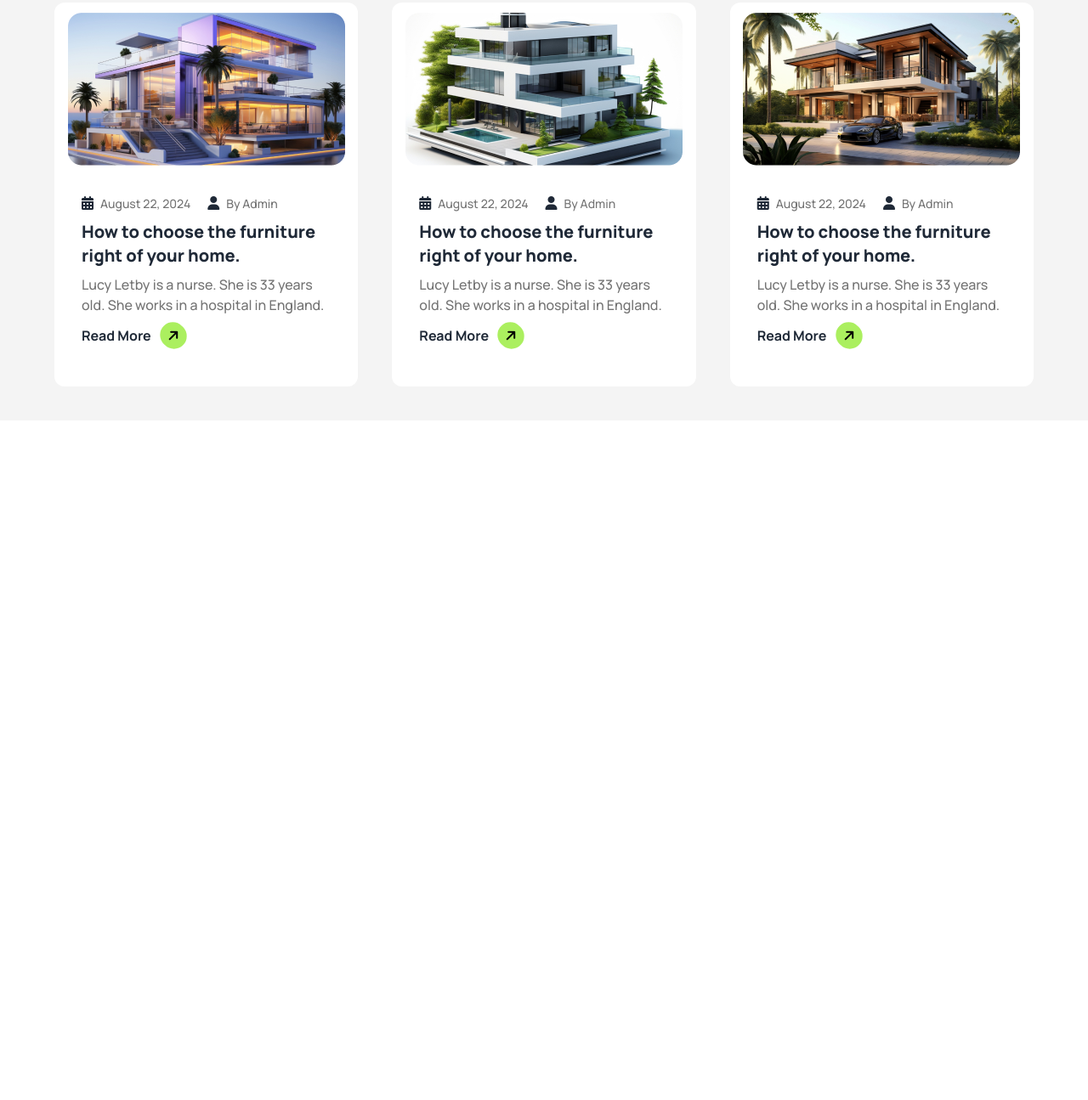
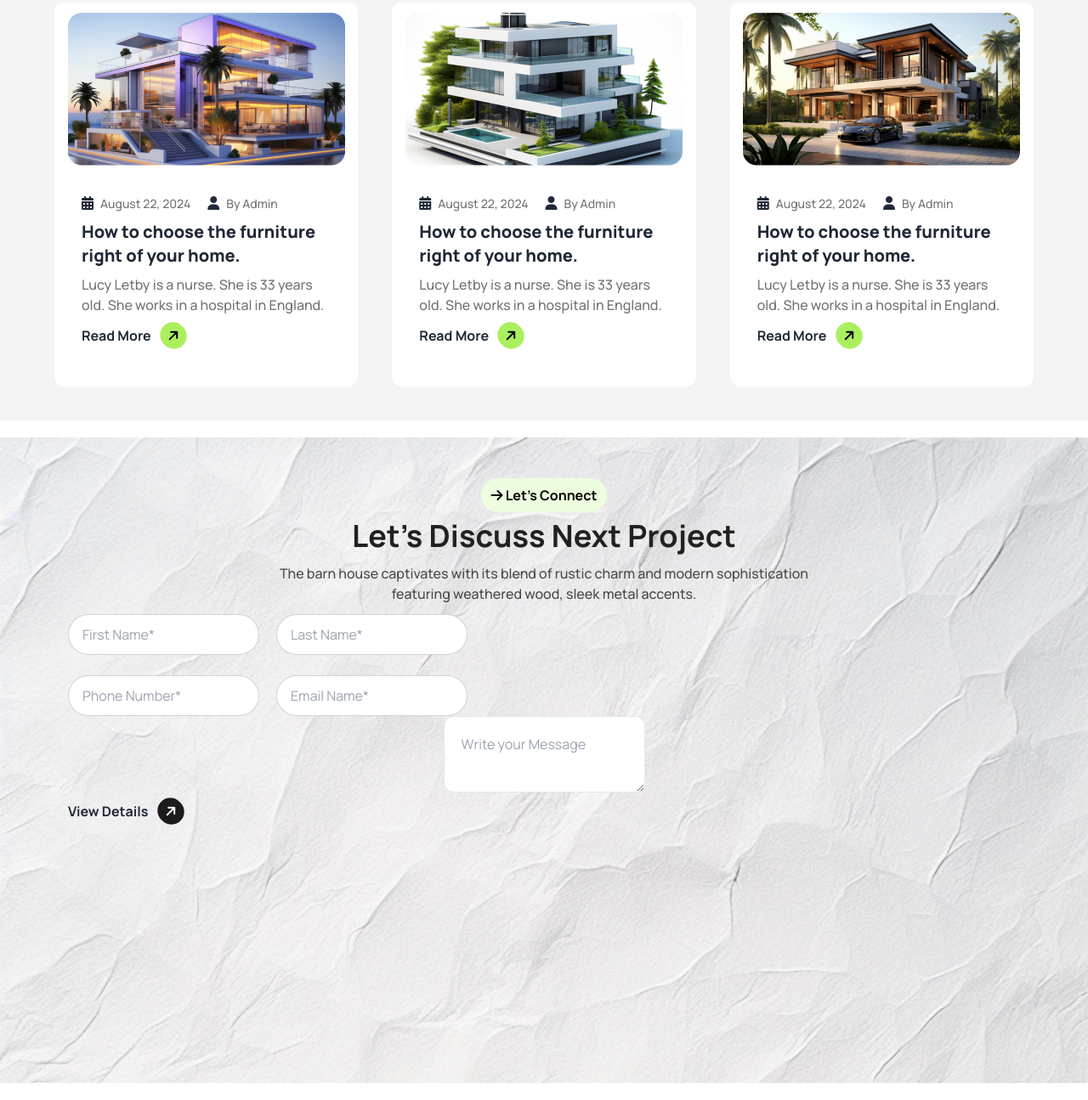
Before and after one commit to 09mehed/assignment-3, a plain HTML site: page index.html in a window 1280 px wide. Shown: the part 3172-4467 px from the top of the page at 85% size. Before the commit the page ends 3667 px from the top, so only its background shows below. Drawn offline with nearby package versions, Linux system fonts and the light colour scheme.

Commit message:
form area complete

```diff
--- a/index.html
+++ b/index.html
@@ -25,6 +25,7 @@
               },
               backgroundImage: {
                 about: 'url("./assets/Vector.png")',
+                form: 'url("./assets/bg.jpg")',
               }
             }
           }
@@ -393,6 +394,50 @@
       </div>
     </section>
 
+    <!-- contact form section start -->
+
+    <section class="py-5">
+      <div class="h-[95vh] bg-form bg-no-repeat bg-cover text-center">
+        <div class="py-10 container mx-auto lg:px-20 px-3">
+          <div class="text-center">
+            <button class="bg-[#EEFCDF] text-black rounded-full py-2 px-3 my-2 font-bold"><i class="fa-solid fa-arrow-right"></i> Let’s Connect</button>
+            <h2 class="font-bold text-4xl text-[#212121]">Let’s Discuss Next Project</h2>
+            <p class="text-[16px] font-medium text-[#494949] my-3">The barn house captivates with its blend of rustic charm and modern sophistication <br>featuring weathered wood, sleek metal accents.</p>
+          </div>
+
+          <form action="" class="text-center">
+            <div class="lg:flex gap-5">
+              <div class=" text-[#A0A0A0]">
+                <input type="text" placeholder="First Name*" class="input input-bordered w-full rounded-full" />
+              </div>
+              <div>
+                <input type="text" placeholder="Last Name*" class="input input-bordered w-full rounded-full" />
+              </div>
+            </div>
+            <br>
+            <div class="lg:flex gap-5">
+              <div>
+                <input type="text" placeholder="Phone Number*" class="input input-bordered w-full rounded-full" />
+              </div>
+              <div>
+                <input type="text" placeholder="Email Name*" class="input input-bordered rounded-full w-full" />
+              </div>
+            </div>
+            <div>
+              <textarea name="" placeholder="Write your Message" class="px-5 py-5 border border-gray-200  rounded-xl" id=""></textarea>
+            </div>
+
+            <div class="">
+              <button class="hidden lg:block text-center">
+                <a class=""><span class="font-bold">View Details</span> <i class="bg-[#1C1C1C] text-white py-2 px-2 mx-2 rounded-full -rotate-45 fa-solid fa-arrow-right"></i></a>
+            </button>
+          </form>
+
+
+        </div>
+      </div>
+    </section>
+
 
 
 
```
